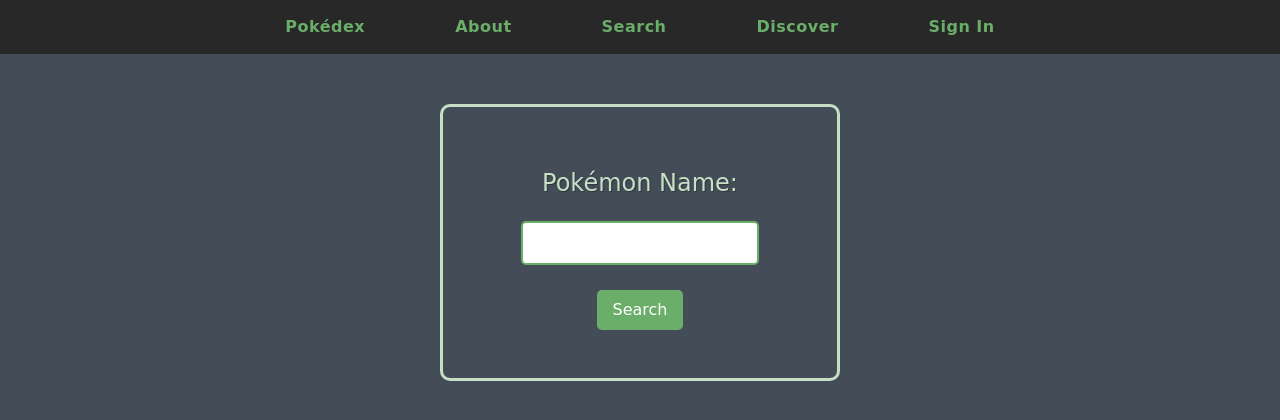
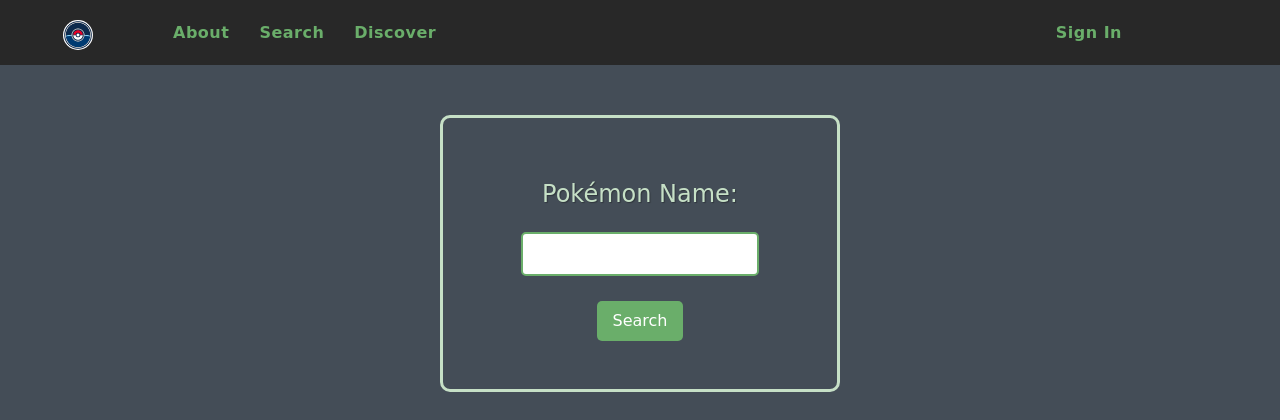
Before and after one commit to sam-lundy/Pokedex, a Flask app: page /search in a window 1280 px wide. Shown: the top 420 px of the page. Run offline with Flask 3, Linux system fonts and the light colour scheme; some libraries are stand-ins or nearby versions; some web fonts are replaced.

Commit message:
Fixed bug with release route, updated nav and team cards

```diff
--- a/app/blueprints/poke/routes.py
+++ b/app/blueprints/poke/routes.py
@@ -3,7 +3,7 @@ from flask import render_template, url_for, redirect, flash, abort, session
 from flask_login import current_user, login_required
 from sqlalchemy.sql.expression import func
 from .forms import PokemonSearchForm, AddToTeamForm
-from app.models import Team, Pokemon, db
+from app.models import Team, Pokemon, team_pokemon, db
 from app.utils import add_pokemon_to_team
 from random import sample
 
@@ -76,12 +76,20 @@ def myteam():
 @poke.route('/remove_from_team/<int:pokemon_id>', methods=['POST'])
 @login_required
 def remove_from_team(pokemon_id):
-    pokemon_to_remove = Team.query.get_or_404(pokemon_id) #Will return 404 if id doesn't exist
-    if pokemon_to_remove.user_id != current_user.user.id:
-        abort(403)  # Users can only remove their own pokes
-    db.session.delete(pokemon_to_remove)
-    db.session.commit()
-    flash(f"{pokemon_to_remove.poke_name} has been removed from your team!", "success")
+    user_team_id = current_user.team.id
+    user_team = Team.query.get(user_team_id)
+    pokemon = Pokemon.query.get(pokemon_id)
+    if not pokemon:
+        flash("Pokémon not found!", "warning")
+        return redirect(url_for('poke.myteam'))
+    if user_team:
+        user_team.pokemons.remove(pokemon)
+        db.session.commit()
+        flash(f"{pokemon.name} has been removed from your team!", "success")
+    else:
+        flash(f"{pokemon.name}")
+
+
     return redirect(url_for('poke.myteam'))
 
 
--- a/app/models.py
+++ b/app/models.py
@@ -22,7 +22,7 @@ class User(db.Model, UserMixin):
     password = db.Column(db.String, nullable=False)
     date_created = db.Column(db.DateTime, default=datetime.utcnow())
     #Relationship
-    team = db.relationship('Team', backref='user', lazy='dynamic')
+    team = db.relationship('Team', backref='user', uselist=False)
 
     def __init__(self, name, email, username, password):
         self.name = name
--- a/app/static/styles/base.css
+++ b/app/static/styles/base.css
@@ -25,21 +25,45 @@ a {
 
 .menu {
     display: flex;
-    justify-content: center;
-    list-style-type: none;
+    justify-content: space-between;
     align-items: center;
     margin: 0 auto;
     padding: 0;
+    max-width: 80%;
 }
 
-.menu li {
+.menu-group {
+    display: flex;
+    justify-content: center;
+    align-items: center;
+}
+
+.menu-left {
+    flex-direction: row;
+    margin: 0 5px;
+    padding: 5px 10px;
+    letter-spacing: 0.5px;
+    font-weight: bold;
+    transition: background-color 0.3s;
+}
+
+.menu-right {
+    flex-direction: row;
+    margin: 0 15px;
+    padding: 5px, 10px;
+    letter-spacing: 0.5px;
+    font-weight: bold;
+    transition: background-color 0.3s;
+}
+
+/* .menu li {
     flex-direction: row;
     margin: 0 35px;
     padding: 5px 10px;
     letter-spacing: 0.5px;
     font-weight: bold;
     transition: background-color 0.3s;
-}
+} */
 
 .menu a {
     color: rgb(106, 174, 106);
@@ -50,6 +74,19 @@ a {
     border-radius: 5px;
 }
 
+.home-item {
+    position: relative;
+    left: -20px;
+}
+
+.home-icon {
+    border-radius: 50%;
+    width: 30px;
+    height: 30px;
+    margin-top: 5px;
+    margin-left: -60px;
+}
+
 .alert {
     position: fixed;
     top: 0;
--- a/app/templates/includes/nav.html
+++ b/app/templates/includes/nav.html
@@ -1,16 +1,23 @@
 <nav class="navigation">
     <ul class="menu">
-        <li><a href="{{ url_for('main.home') }}">Pokédex</a></li>
-        <li><a href="{{ url_for('main.about') }}">About</a></li>
-        <li><a href="{{ url_for('poke.search') }}">Search</a></li>
-        <li><a href="{{ url_for('poke.discover') }}">Discover</a></li>
-
-        {% if current_user.is_authenticated %}
-            <li><a href="{{ url_for('poke.myteam') }}">My Team</a></li>
-            <li><a href="{{ url_for('auth.logout') }}">Sign Out</a></li>
-        {% else %}
-        <li><a href="{{ url_for('auth.login') }}">Sign In</a></li>
-        {% endif %}
+        <div class="menu-group">
+            <li class="menu-left home-item">
+                <a href="{{ url_for('main.home') }}"><img src="{{ url_for('static', filename='images/poke-icon.png') }}" alt="Home" class="home-icon"></a>
+            </li>
+            <li class="menu-left"><a href="{{ url_for('main.about') }}">About</a></li>
+            <li class="menu-left"><a href="{{ url_for('poke.search') }}">Search</a></li>
+            <li class="menu-left"><a href="{{ url_for('poke.discover') }}">Discover</a></li>
+            {% if current_user.is_authenticated %}
+                <li class="menu-left"><a href="{{ url_for('poke.myteam') }}">My Team</a></li>
+            {% endif %}
+        </div>
+        <div class="menu-right">
+            {% if current_user.is_authenticated %}
+                <li class="menu-right"><a href="{{ url_for('auth.logout') }}">Sign Out</a></li>
+            {% else %}
+            <li class="menu-right"><a href="{{ url_for('auth.login') }}">Sign In</a></li>
+            {% endif %}
+        </div>
     </ul>
 </nav>
 
--- a/app/utils.py
+++ b/app/utils.py
@@ -86,29 +86,29 @@ def poke_db_seed():
 
 
 #This is a legacy function to query the API. If the Pokemon DB is seeded it is not needed.
-#def get_poke_info(pokemon_name):
-#     print("Fetching data for Pokémon:", pokemon_name)
-#     response = requests.get(BASE_API_URL + pokemon_name.lower(), timeout=10)
+def get_poke_info(pokemon_name):
+    print("Fetching data for Pokémon:", pokemon_name)
+    response = requests.get(BASE_API_URL + pokemon_name.lower(), timeout=10)
 
-#     if response.ok:
-#         data = response.json()
-#         print("API Response:", data)
+    if response.ok:
+        data = response.json()
+        print("API Response:", data)
 
-#         if 'name' in data:
-#             return {
-#                 "name": data.get('name', ''),
-#                 "main_ability": data.get('abilities', [{}])[0].get('ability', {}).get('name', ''),
-#                 "base_experience": data.get('base_experience', ''),
-#                 "sprite_url": data.get('sprites', {}).get('front_default', ''),
-#                 "hp_base": data.get('stats', [{}])[0].get('base_stat', ''),
-#                 "atk_base": data.get('stats', [{}])[1].get('base_stat', ''),
-#                 "def_base": data.get('stats', [{}])[2].get('base_stat', '')
-#             }
-#         else:
-#             error_message = f"Unexpected API response structure for {pokemon_name}."
-#             print(error_message)
-#             return {"error": error_message}
-#     else:
-#         error_message = f"Error getting info for {pokemon_name}. Status code: {response.status_code}"
-#         print(error_message)
-#         return {"error": error_message}
+        if 'name' in data:
+            return {
+                "name": data.get('name', ''),
+                "main_ability": data.get('abilities', [{}])[0].get('ability', {}).get('name', ''),
+                "base_experience": data.get('base_experience', ''),
+                "sprite_url": data.get('sprites', {}).get('front_default', ''),
+                "hp_base": data.get('stats', [{}])[0].get('base_stat', ''),
+                "atk_base": data.get('stats', [{}])[1].get('base_stat', ''),
+                "def_base": data.get('stats', [{}])[2].get('base_stat', '')
+            }
+        else:
+            error_message = f"Unexpected API response structure for {pokemon_name}."
+            print(error_message)
+            return {"error": error_message}
+    else:
+        error_message = f"Error getting info for {pokemon_name}. Status code: {response.status_code}"
+        print(error_message)
+        return {"error": error_message}
```
Also changed, not shown: app/blueprints/poke/poke_templates/myteam.html (+6 -4 lines), app/static/styles/myteam.css (+19 -7 lines), app/static/images/poke-icon.png (added).
